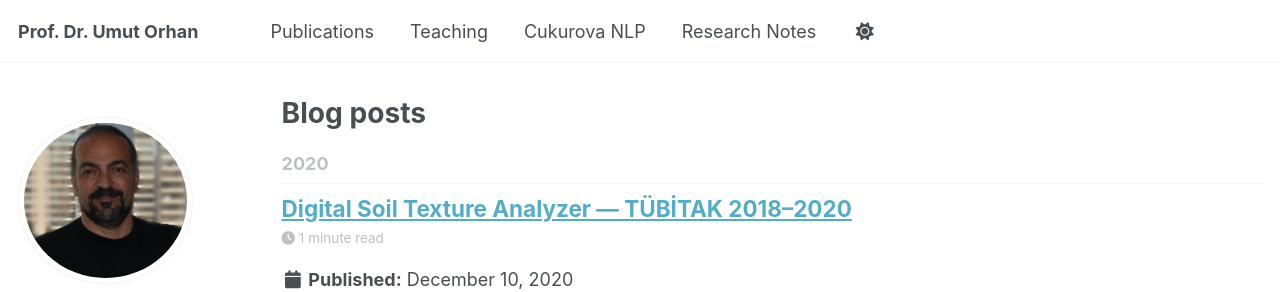
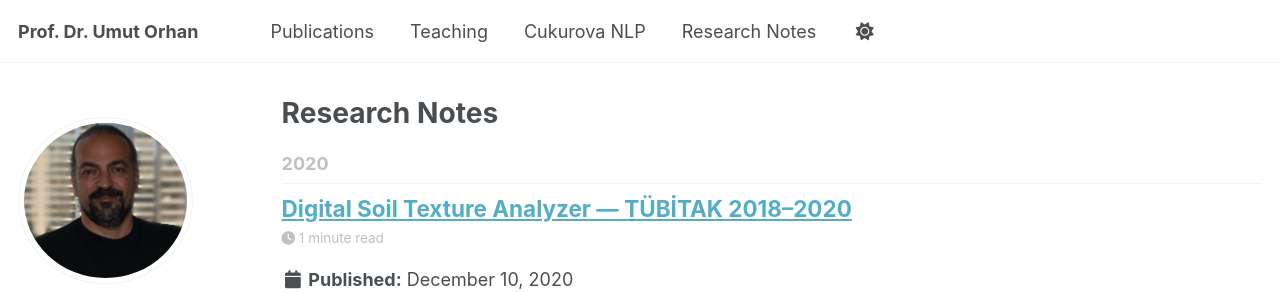
Before and after one commit to uorhan/uorhan.github.io, a Jekyll site: the page built from _pages/year-archive.html, in a window 1280 px wide and 1290 px high. Shown: the top 292 px of the window. Built offline with Jekyll 4.4.1, drawn with Linux system fonts in a browser that asks for light colours; some web fonts are replaced.

Commit message:
Change title from 'Blog posts' to 'Research Notes'

```diff
--- a/_pages/year-archive.html
+++ b/_pages/year-archive.html
@@ -1,7 +1,7 @@
 ---
 layout: archive
 permalink: /year-archive/
-title: "Blog posts"
+title: "Research Notes"
 author_profile: true
 redirect_from:
   - /wordpress/blog-posts/
```
